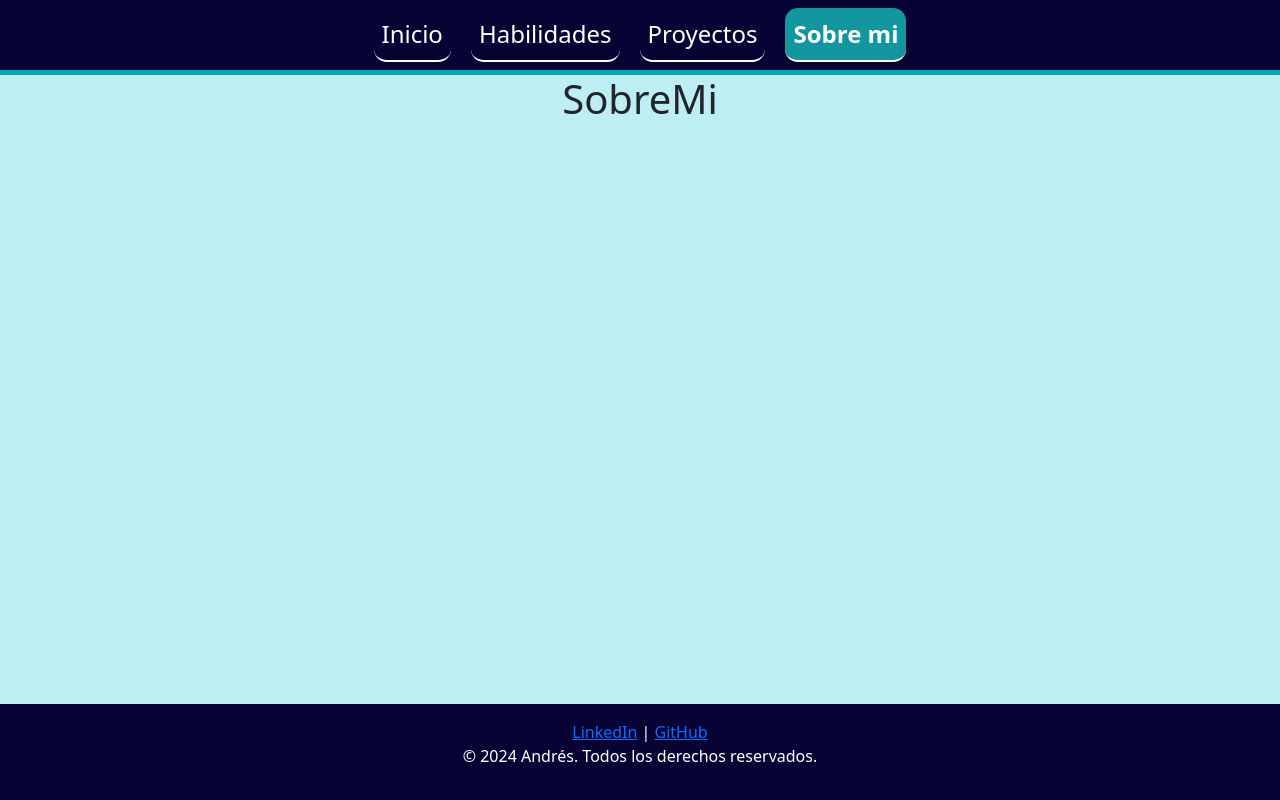
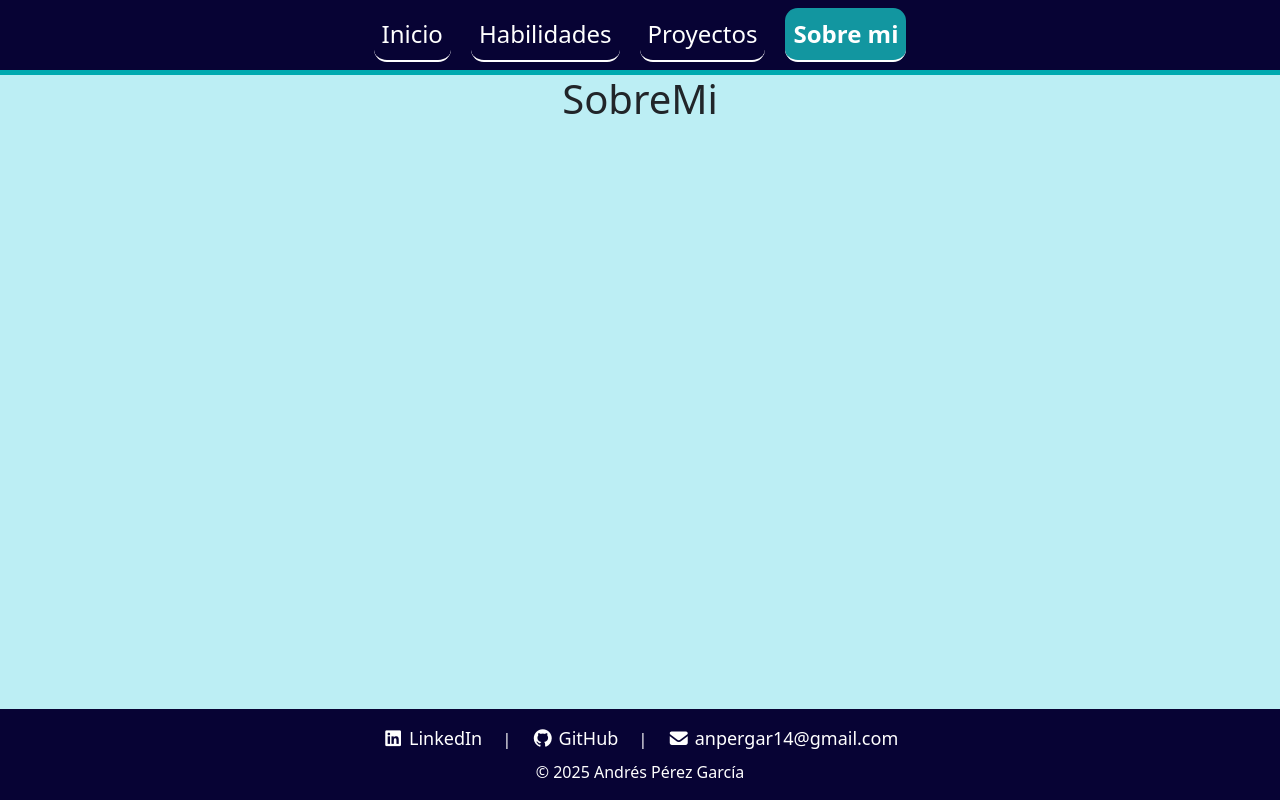
Before and after one commit to Andrespg14/Mi-Portfolio, a React (Create React App) app in the folder frontend/: page /sobre-mi in a window 1280 px wide. Built offline with nearby package versions, Linux system fonts and the light colour scheme; the HTML template or start-up script is replaced by a standard one.

Commit message:
Footer v1

```diff
--- a/frontend/package.json
+++ b/frontend/package.json
@@ -3,6 +3,7 @@
   "version": "0.1.0",
   "private": true,
   "dependencies": {
+    "@fortawesome/fontawesome-free": "^7.0.1",
     "@testing-library/dom": "^10.4.1",
     "@testing-library/jest-dom": "^6.8.0",
     "@testing-library/react": "^16.3.0",
--- a/frontend/src/components/Footer.css
+++ b/frontend/src/components/Footer.css
@@ -1,3 +1,5 @@
+@import "@fortawesome/fontawesome-free/css/all.min.css";
+
 .footer {
     background-color: #070334;
     color: white;
@@ -6,3 +8,19 @@
     bottom: 0;
     width: 100%;
 }
+
+.footer a {
+    color: white;
+    margin: 0 1rem;
+    text-decoration: none;
+    font-size: large;
+}
+
+.footer a:hover {
+    text-decoration: underline;
+}
+
+.footer p {
+    margin: 0.5rem 0 0 0;
+    font-size: medium;
+}
--- a/frontend/src/components/Footer.js
+++ b/frontend/src/components/Footer.js
@@ -2,20 +2,24 @@ import React from 'react';
 import './Footer.css';
 
 function Footer() {
+
     return (
         <footer className="footer">
             <a href="https://www.linkedin.com/in/andr%C3%A9s-p%C3%A9rez-garc%C3%ADa-261934180/" target="_blank" rel="noopener noreferrer">
-                LinkedIn
+                <i className="fab fa-linkedin"></i> LinkedIn
             </a>
             {' | '}
             <a href="https://github.com/Andrespg14" target="_blank" rel="noopener noreferrer">
-                GitHub
+                <i className="fab fa-github"></i> GitHub
             </a>
-            <p>© 2024 Andrés. Todos los derechos reservados.</p>
+            {' | '}
+            <a href='mailto:anpergar14@gmail.com'>
+                <i className="fas fa-envelope"></i> anpergar14@gmail.com
+            </a>
+            <p>© 2025 Andrés Pérez García</p>
         </footer>
     );
 }
 
-// TODO: Add content for the Footer component
 
 export default Footer;
```
Also changed, not shown: 1 other file (tests, documents, lock files or other folders).
